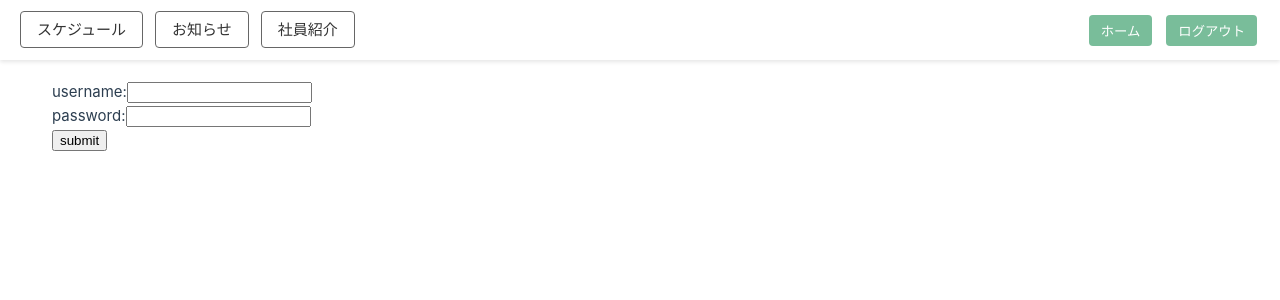
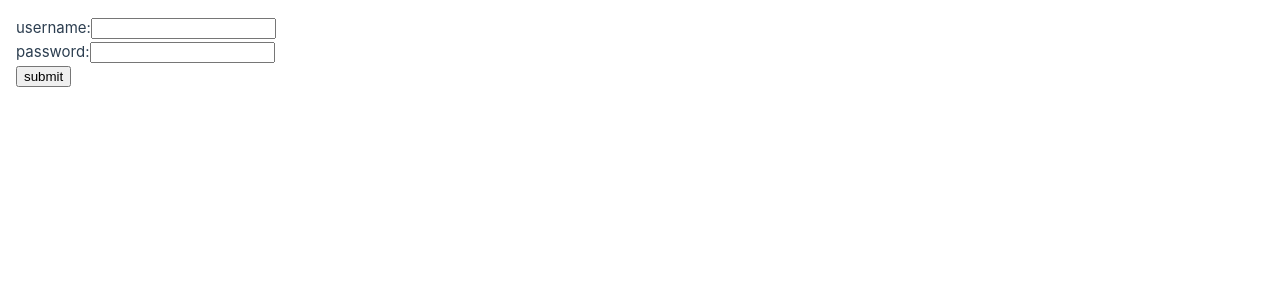
Before and after one commit to username123-debug/office-front, a Vue app: page / in a window 1280 px wide. Shown: the top 300 px of the page. Built offline with nearby package versions, Linux system fonts and the light colour scheme.

Commit message:
InfoAddとLoginVieを修正

```diff
--- a/src/App.vue
+++ b/src/App.vue
@@ -1,4 +1,4 @@
-<template>
+<!-- <template>
   <div>
     <header class="app-header">
       <nav class="main-nav">
@@ -159,4 +159,113 @@ const logout = () => {
   flex: 1;
   padding: 20px;
 }
+</style> -->
+
+
+<script setup>
+import { onMounted, onUnmounted, ref } from 'vue';
+import { useRouter, RouterLink, RouterView } from 'vue-router';
+import axios from 'axios';
+
+const router = useRouter();
+
+const isLoggedIn = ref(false); // 初期ログイン状態false
+
+let firstLoad = true;
+
+function onLoginSuccess(){
+  isLoggedIn.value = true;
+  // console.log('trueにしたぜ！！')
+}
+
+onMounted(() => {
+  window.onpopstate = async () => {
+    if (!firstLoad) {
+      alert('ブラウザバックを検出しました。ログアウトします。');
+      try {
+        await axios.post('/logout', null, { withCredentials: true });
+      } catch (e) {
+        console.warn('ログアウト時エラー', e);
+      }
+      router.replace('/');
+    }
+    firstLoad = false;
+  };
+});
+
+onUnmounted(() => {
+  window.onpopstate = null;
+});
+</script>
+
+<!-- <template>
+  <Login @login-success="onLoginSuccess" />
+  <header v-if="isLoggedIn">
+    <div class="wrapper">
+      <nav>
+        <RouterLink to="/">ログアウト</RouterLink>
+        <RouterLink to="/schedule">スケジュール</RouterLink>
+        <RouterLink to="/notice">お知らせ</RouterLink>
+        <RouterLink to="/bio">社員紹介</RouterLink>
+      </nav>
+    </div>
+  </header>
+  <main>
+    <RouterView />
+  </main>
+</template> -->
+
+<template>
+  <header v-if="isLoggedIn">
+    <div class="wrapper">
+      <nav>
+        <RouterLink to="/">ログアウト</RouterLink>
+        <RouterLink to="/schedule">スケジュール</RouterLink>
+        <RouterLink to="/notice">お知らせ</RouterLink>
+        <RouterLink to="/bio">社員紹介</RouterLink>
+      </nav>
+    </div>
+  </header>
+
+  <!-- RouterViewのv-slotでComponentを受け取ってイベントを渡す -->
+  <main>
+    <RouterView v-slot="{ Component }">
+      <component :is="Component" @login-success="onLoginSuccess" />
+    </RouterView>
+  </main>
+</template>
+
+<style>
+  html,
+  body,
+  #app {
+    height: 100%;
+    width: 100%;
+    margin: 0;
+    padding: 0;
+  }
+
+
+  .app-layout {
+    min-height: 100vh;
+    width: 100%;
+    display: flex;
+    flex-direction: column;
+  }
+
+  header {
+    /* もともとのスタイル */
+    width: 100%;
+    background-color: #fff;
+    border-bottom: 1px solid #ccc;
+    flex-shrink: 0;
+    /* ヘッダーが縮まないように */
+  }
+
+  main {
+    flex-grow: 1;
+    width: 100%;
+    padding: 1rem;
+    box-sizing: border-box;
+  }
 </style>
--- a/src/views/Introduce/InforAdd.vue
+++ b/src/views/Introduce/InforAdd.vue
@@ -2,32 +2,87 @@
 import { ref } from 'vue'
 import { useRouter } from 'vue-router'
 import samplePhoto from '@/assets/anh nen.jpg'
+import api from '@/plugin/axios.js';
 
 const router = useRouter()
 
+// const employee = ref({
+//   id: Date.now().toString(),
+//   name: '',
+//   joinedAt: '',
+//   myDepartment: '',
+//   hobby: '',
+//   bio: '',
+//   photo: samplePhoto
+// })
+
+// const submitForm = () => {
+//   const existing = JSON.parse(localStorage.getItem('employees') || '[]')
+//   existing.push(employee.value)
+//   localStorage.setItem('employees', JSON.stringify(existing))
+//   router.push('/introduce')
+// }
+
 const employee = ref({
-  id: Date.now().toString(),
   name: '',
   joinedAt: '',
   myDepartment: '',
   hobby: '',
-  bio: '',
-  photo: samplePhoto
-})
+  bio: ''
+});
 
-const submitForm = () => {
-  const existing = JSON.parse(localStorage.getItem('employees') || '[]')
-  existing.push(employee.value)
-  localStorage.setItem('employees', JSON.stringify(existing))
-  router.push('/introduce')
-}
+const myDepartmentIds = ref({
+  "人事部": 1,
+  "経理部": 2,
+  "営業部": 3,
+  "IT部": 4,
+  "財務部": 5,
+  "生産部": 6
+});
+
+// const saveData = async () => {
+
+//   const selectedName = employee.value.myDepartment;
+// const selectedId = myDepartmentIds.value[selectedName];
+
+//   const res = await api.put("/info/test/" + id,{
+//     name: employee.value.name,
+//     hobby: employee.value.hobby,
+//     bio: employee.value.bio,
+//     myDepartment: [{
+//       id: employee.value.myDepartment?.[0]?.id,
+//       name: employee.value.myDepartment?.[0]?.name,
+//     }]
+//   });
+//   console.log("res: ", res);
+// };
+
+const saveData = async () => {
+  const selectedName = employee.value.myDepartment;
+  const selectedId = myDepartmentIds.value[selectedName]; // .valueは不要に変更した想定
+
+  const res = await api.post('/users/save', {
+    name: employee.value.name,
+    joinedAt: employee.value.joinedAt + '-01',
+    hobby: employee.value.hobby,
+    bio: employee.value.bio,
+    myDepartment: [{
+      id: selectedId,
+      name: selectedName,
+    }]
+  });
+
+  console.log("res:", res);
+};
+
+
 </script>
 
 <template>
   <div class="form-wrapper">
     <h1>新入社員追加</h1>
     <div class="employee-form">
-      <form @submit.prevent="submitForm">
+      <form @submit.prevent="saveData">
         <div class="form-group">
           <label>名前</label>
           <input v-model="employee.name" required />
@@ -35,7 +90,7 @@ const submitForm = () => {
 
         <div class="form-group">
           <label>入社年月</label>
-         <input v-model="joinedAt" type="month" required />
+         <input v-model="employee.joinedAt" type="month" required />
         </div>
 
         <div class="form-group">
@@ -43,9 +98,10 @@ const submitForm = () => {
           <select v-model="employee.myDepartment" required>
             <option>営業部</option>
             <option>人事部</option>
+            <option>経理部</option>
             <option>財務部</option>
-            <option>IT部門</option>
-            <option>生産部門</option>
+            <option>IT部</option>
+            <option>生産部</option>
           </select>
         </div>
 
--- a/src/views/Login/LoginView.vue
+++ b/src/views/Login/LoginView.vue
@@ -1,4 +1,4 @@
-<script setup>
+<!-- <script setup>
 import {ref} from 'vue';
 import {useRouter} from 'vue-router';
 import api from '@/plugin/axios.js';
@@ -36,4 +36,71 @@ const login = async () => {
     <p>password:<input v-model="password" /></p>
     <button type="submit">submit</button>
   </form>
+</template> -->
+
+<script setup>
+// Vue の Composition API から ref をインポート
+import { ref } from 'vue';
+// Vue Router の useRouter をインポート（ルーティング操作のため）
+import { useRouter } from 'vue-router';
+// カスタム axios インスタンスをインポート（API 通信に使用）
+import api from '@/plugin/axios.js';
+import { defineEmits } from 'vue';
+
+const emit = defineEmits(['login-success']);
+
+// フォームの入力値をリアクティブ変数として定義
+const username = ref('');
+const password = ref('');
+
+const user = ref([]);
+// ルーターインスタンス取得（ページ遷移用）
+const router = useRouter();
+
+// ログイン処理関数
+const login = async () => {
+  try {
+    // フォームデータを URLSearchParams 形式で作成
+    const params = new URLSearchParams();
+    params.append("username", username.value);
+    params.append("password", password.value);
+
+    // ログインAPIにPOSTリクエスト（application/x-www-form-urlencoded 形式）
+    const res  = await api.post("/api/login", params, {
+      headers: {
+        "Content-Type": "application/x-www-form-urlencoded"
+      }
+    });
+
+    console.log('res',res);
+    user.value = res.data;
+
+    // ログイン成功したのでフラグをtrueに
+    console.log('ログイン成功！emit直前');
+    emit('login-success');
+    // console.log("isLoggedIn: ", isLoggedIn.value);
+    // ロールに応じて遷移先を分岐
+    if (user.role === "ADMIN" || user.role === "ROLE_ADMIN") {
+      // 管理者の場合、管理者用ページへ遷移
+      router.push("/admin/home");
+      console.log("管理者のページに遷移");
+    } else {
+      // 一般ユーザーの場合、トップページへ遷移
+      router.push("/home");
+      console.log("一般ユーザーのページに遷移");
+    }
+  } catch (error) {
+    // エラーハンドリング（例: 認証失敗、通信エラーなど）
+    console.log("error is occurred:", error);
+  }
+};
+</script>
+
+<template>
+  <!-- フォーム送信時に login 関数を呼び出し（ページリロードは防止） -->
+  <form @submit.prevent="login">
+    <p>username:<input v-model="username" /></p>
+    <p>password:<input v-model="password" type="password" /></p>
+    <button type="submit">submit</button>
+  </form>
 </template>
```
